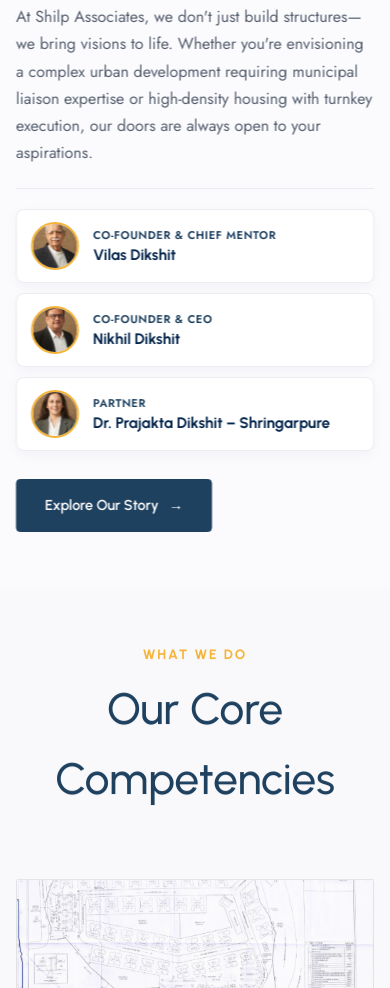
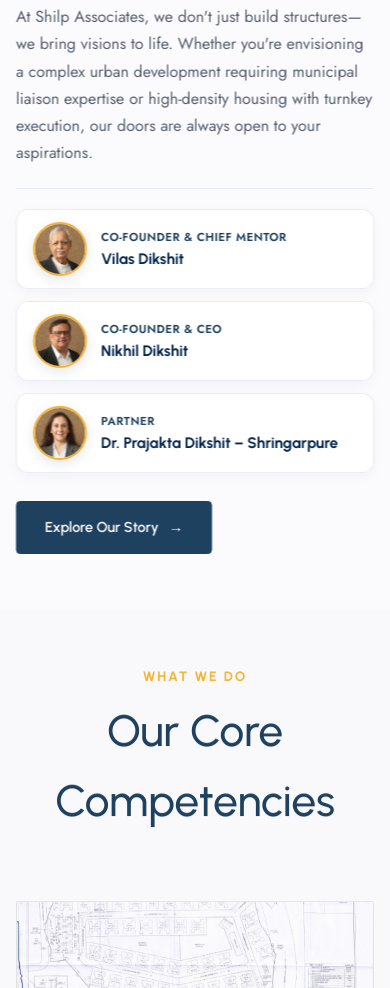
Before and after one commit to AMIT02019/shilp-associates, a plain HTML site: page index.html in a window 390 px wide. Shown: the part 2734-3722 px from the top of the page. Drawn offline with Linux system fonts and the light colour scheme.

Commit message:
fix(homepage): center and properly frame leadership portraits in story cards

```diff
--- a/assets/styles.css
+++ b/assets/styles.css
@@ -1841,42 +1841,49 @@ h1, h2, h3, h4, h5, h6 {
 .story-leader-pill {
   background: #ffffff;
   border: 1px solid rgba(5, 38, 77, 0.08);
-  border-radius: 8px;
-  padding: 14px 12px;
+  border-radius: 12px;
+  padding: 18px 12px 16px;
   display: flex;
   flex-direction: column;
-  align-items: flex-start;
-  gap: 10px;
+  align-items: center;
+  text-align: center;
+  gap: 12px;
   box-shadow: 0 4px 14px rgba(5, 38, 77, 0.04);
   text-decoration: none;
   transition: transform .25s ease, box-shadow .25s ease, border-color .25s ease;
 }
 .story-leader-pill:hover {
-  transform: translateY(-2px);
+  transform: translateY(-3px);
   border-color: var(--color-gold);
-  box-shadow: 0 8px 20px rgba(5, 38, 77, 0.08);
+  box-shadow: 0 10px 24px rgba(5, 38, 77, 0.09);
 }
 .story-leader-thumb {
-  width: 48px;
-  height: 48px;
+  width: 68px;
+  height: 68px;
   border-radius: 50%;
   object-fit: cover;
-  border: 2px solid var(--color-gold);
+  object-position: center top;
+  border: 2.5px solid var(--color-gold);
+  box-shadow: 0 4px 12px rgba(15, 34, 54, 0.1);
   flex-shrink: 0;
+  margin: 0 auto;
 }
 .story-leader-info {
   display: flex;
   flex-direction: column;
+  align-items: center;
+  text-align: center;
+  width: 100%;
 }
 .story-leader-role {
-  font-size: 0.7rem;
+  font-size: 0.72rem;
   font-weight: 600;
   color: #1F4160;
   text-transform: uppercase;
-  letter-spacing: 0.05em;
+  letter-spacing: 0.04em;
   display: block;
-  line-height: 1.25;
-  margin-bottom: 4px;
+  line-height: 1.3;
+  margin-bottom: 5px;
 }
 .story-leader-name {
   font-family: var(--font-heading);
@@ -1888,13 +1895,23 @@ h1, h2, h3, h4, h5, h6 {
 @media (max-width: 640px) {
   .story-leaders-row {
     grid-template-columns: 1fr;
-    gap: 10px;
+    gap: 12px;
   }
   .story-leader-pill {
     flex-direction: row;
     align-items: center;
+    text-align: left;
     gap: 14px;
-    padding: 12px 14px;
+    padding: 12px 16px;
+  }
+  .story-leader-thumb {
+    width: 54px;
+    height: 54px;
+    margin: 0;
+  }
+  .story-leader-info {
+    align-items: flex-start;
+    text-align: left;
   }
 }
 
--- a/index.html
+++ b/index.html
@@ -268,21 +268,21 @@
         <!-- Leadership Team Preview -->
         <div class="story-leaders-row">
           <a href="about.html#founders" class="story-leader-pill" title="Learn more about Vilas Dikshit">
-            <img src="assets/founder-vilas.png" alt="Vilas Dikshit" class="story-leader-thumb" width="48" height="48">
+            <img src="assets/founder-vilas-sq.png" alt="Vilas Dikshit" class="story-leader-thumb" width="68" height="68" loading="lazy">
             <div class="story-leader-info">
               <span class="story-leader-role">Co-founder &amp; Chief Mentor</span>
               <h4 class="story-leader-name">Vilas Dikshit</h4>
             </div>
           </a>
           <a href="about.html#founders" class="story-leader-pill" title="Learn more about Nikhil Dikshit">
-            <img src="assets/founder-nikhil.png" alt="Nikhil Dikshit" class="story-leader-thumb" width="48" height="48">
+            <img src="assets/founder-nikhil-sq.png" alt="Nikhil Dikshit" class="story-leader-thumb" width="68" height="68" loading="lazy">
             <div class="story-leader-info">
               <span class="story-leader-role">Co-founder &amp; CEO</span>
               <h4 class="story-leader-name">Nikhil Dikshit</h4>
             </div>
           </a>
           <a href="about.html#founders" class="story-leader-pill" title="Learn more about Dr. Prajakta Dikshit – Shringarpure">
-            <img src="assets/founder-prajakta.png" alt="Dr. Prajakta Dikshit – Shringarpure" class="story-leader-thumb" width="48" height="48">
+            <img src="assets/founder-prajakta-sq.png" alt="Dr. Prajakta Dikshit – Shringarpure" class="story-leader-thumb" width="68" height="68" loading="lazy">
             <div class="story-leader-info">
               <span class="story-leader-role">Partner</span>
               <h4 class="story-leader-name">Dr. Prajakta Dikshit – Shringarpure</h4>
```
Also changed, not shown: assets/founder-nikhil-sq.png (added), assets/founder-prajakta-sq.png (added), assets/founder-vilas-sq.png (added).
